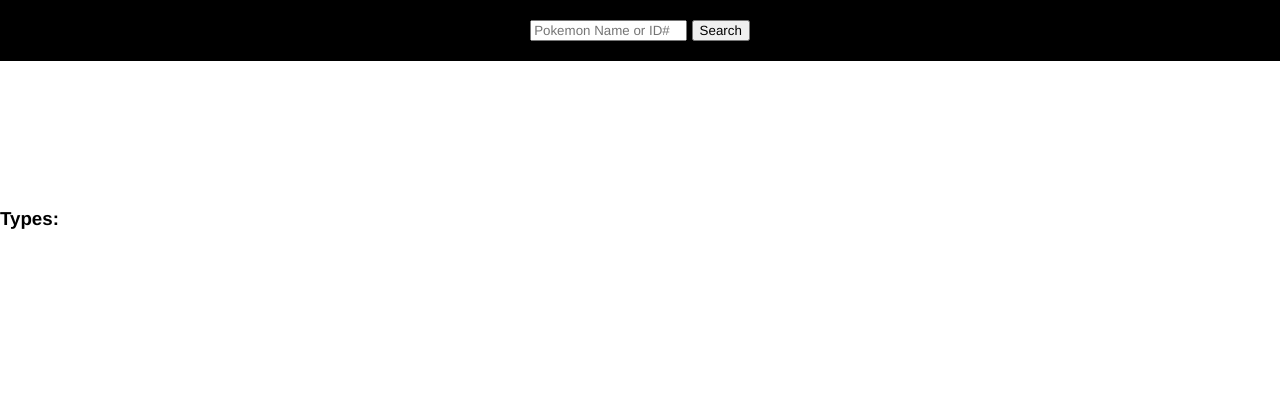
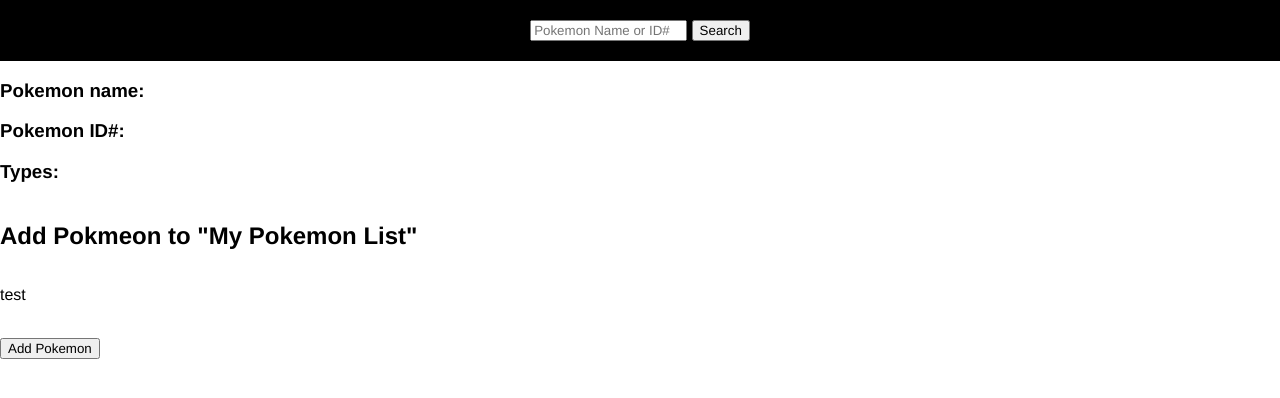
Before and after one commit to Exiled184/Pokedex, a Node server app: page /pokemons/search in a window 1280 px wide. Shown: the part 50-448 px from the top of the page. Run offline with Node 20, Linux system fonts and the light colour scheme; data that the repository does not hold is empty; some libraries are stand-ins or nearby versions.

Commit message:
save pokemon function

```diff
--- a/controllers/pokemons.js
+++ b/controllers/pokemons.js
@@ -1,4 +1,4 @@
-const pokemon = require("../models/pokemon");
+const Pokemon = require("../models/pokemon");
 const Game = require("../models/game");
 
 module.exports = {
@@ -7,14 +7,16 @@
   index,
   searchPokemon,
   // displayAllPokemon,
+  savePokemon,
 };
 
 async function index(req, res) {
   console.log("hello world");
-  res.render("pokemons", { pokemons: await pokemon.find({}) });
+  res.render("pokemons", { pokemons: await Pokemon.find({}) });
 }
 
 async function fetchPokemonData(pokemonNumber) {
+  console.log(pokemonNumber, "Pokemon Number");
   try {
     const response = await fetch(
       `https://pokeapi.co/api/v2/pokemon/${pokemonNumber}`
@@ -47,6 +49,56 @@
   });
 }
 
+async function savePokemon(req, res) {
+  // const pokemon = await fetchPokemonData(req.query.id);
+  console.log(req.query, "req query");
+  console.log(req.path, "path");
+  try {
+    const data = await fetchPokemonData(req.query.id);
+    console.log(data);
+    const pokemonData = {
+      name: data.name,
+      id: data.id,
+      types: data.types.map(function (typeInfo) {
+        return typeInfo.type.name;
+      }),
+      abilities: data.abilities.map(function (abilityInfo) {
+        return {
+          name: abilityInfo.ability.name,
+        };
+      }),
+      stats: data.stats.map(function (statInfo) {
+        return {
+          name: statInfo.stat.name,
+          base_stat: statInfo.base_stat,
+        };
+      }),
+      height: data.height,
+      weight: data.weight,
+      sprites: {
+        front_default: data.sprites.front_default,
+        back_default: data.sprites.back_default,
+      },
+    };
+    const pokemonNew = new Pokemon(pokemonData);
+    await pokemonNew.save();
+    console.log("Pokémon saved:", pokemonNew);
+    return pokemonNew;
+  } catch (error) {
+    console.error("Error:", error);
+  }
+}
+
+// async function savePokemon(req, res) {
+//   try {
+//     const response = await pokemons.save(req.body);
+//     res.redirect("/pokemons", response);
+//   } catch {
+//     console.log("");
+//     res.render("pokemon/search", response);
+//   }
+// }
+
 // async function displayAllPokemon(req, res) {
 //   const pokemon = await fetchPokemonList();
 //   res.render("pokemons/search", { title: "All Pokemon", pokemon });
--- a/models/pokemon.js
+++ b/models/pokemon.js
@@ -17,7 +17,7 @@
   ],
   abilities: [
     {
-      type: String,
+      type: Array,
       required: true,
     },
   ],
--- a/routes/pokemons.js
+++ b/routes/pokemons.js
@@ -1,11 +1,13 @@
 const express = require("express");
 const router = express.Router();
 const pokemonCtrl = require("../controllers/pokemons");
+const pokemon = require("../models/pokemon");
 
 module.exports = router;
 
 router.get("/", pokemonCtrl.index);
 router.get("/search", pokemonCtrl.searchPokemon);
+router.post("/save", pokemonCtrl.savePokemon);
 // router.get("/search", pokemonCtrl.displayAllPokemon);
 // router.post("/new", pokemonCtrl.newPokemon);
 // router.post("/new", async function (req, res) {
--- a/views/pokemons/search.ejs
+++ b/views/pokemons/search.ejs
@@ -11,22 +11,30 @@
     <img
     src='<%= pokemon ? pokemon.sprites.front_default: "" %>'    class="pokemon_image"  ></img>
 
-
-    <p class="pokemon_info">
+    <div class="pokemon_info">
+        <h3>Pokemon name:</h3>
         <p class="pokemon_name"><%= pokemon ? pokemon.name: "" %></p>
+        <h3>Pokemon ID#:</h3>
         <p class="pokemon_id"><%= pokemon ? pokemon.id: "" %></p>
-    </p>
 
         <h3>Types:</h3>
-        <p>
+        <p class="pokemon_type">
             <% if (pokemon && pokemon.types) { %>
                 <% pokemon.types.forEach(function(typeObj) { %>
                     <p><%= typeObj.type.name %></p>
                 <% }) %>
             <% } %>
-                </p>
-    </div>
+         </p>
+     </div>
 
+     <h2>Add Pokmeon to "My Pokemon List"</h2>
+     <p>test</p>
+     <% console.log(pokemon) %>
+     <form action="/pokemons/save?id=<%= pokemon && pokemon.id %>" method="POST" class="pokemon_list">
+       <br />
+       <button type="submit">Add Pokemon</button>
+     </form>
 </body>
 
+
 <%- include('../partials/footer') %>
```
Also changed, not shown: 1 other file.
